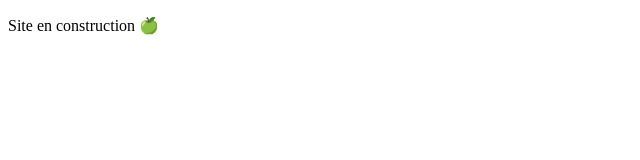
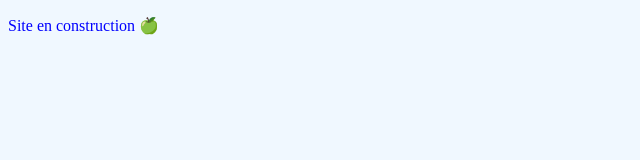
Before and after one commit to eloise-ni/eloise-ni.github.io, a plain HTML site: page index.html in a window 1280 px wide. Shown: the whole page, without its empty margins (0-640 px from the left). Drawn offline with Linux system fonts and the light colour scheme.

Commit message:
ajout de fond

```diff
--- a/index.html
+++ b/index.html
@@ -3,7 +3,8 @@
 <head>
     <meta charset="UTF-8">
     <meta name="viewport" content="width=device-width, initial-scale=1.0">
-    <title>Document</title>
+    <title>Accueil - Portfolio </title>
+    <link rel="stylesheet" href="style.css">
 </head>
 <body>
     <p>Site en construction 🍏</p>
--- /dev/null
+++ b/style.css
@@ -0,0 +1,4 @@
+body{
+    background-color: aliceblue;
+    color: blue;
+}
```
